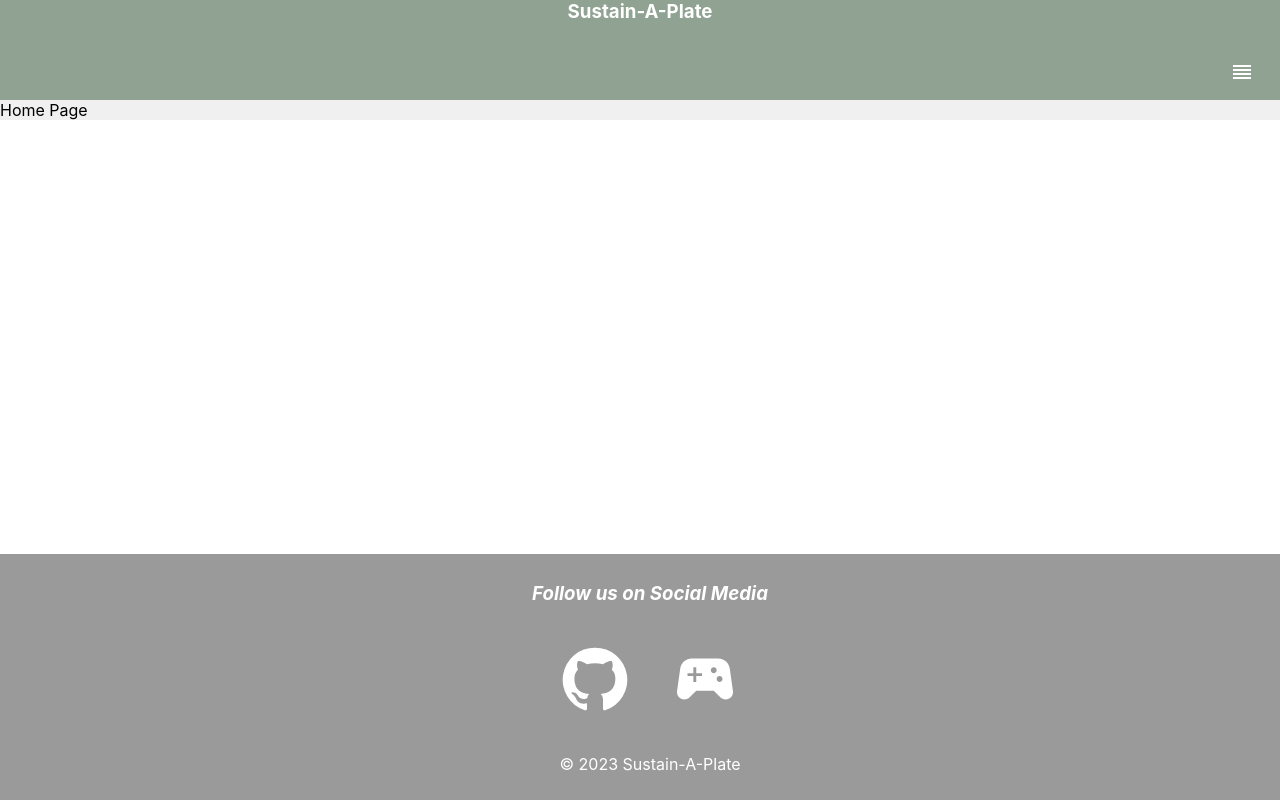
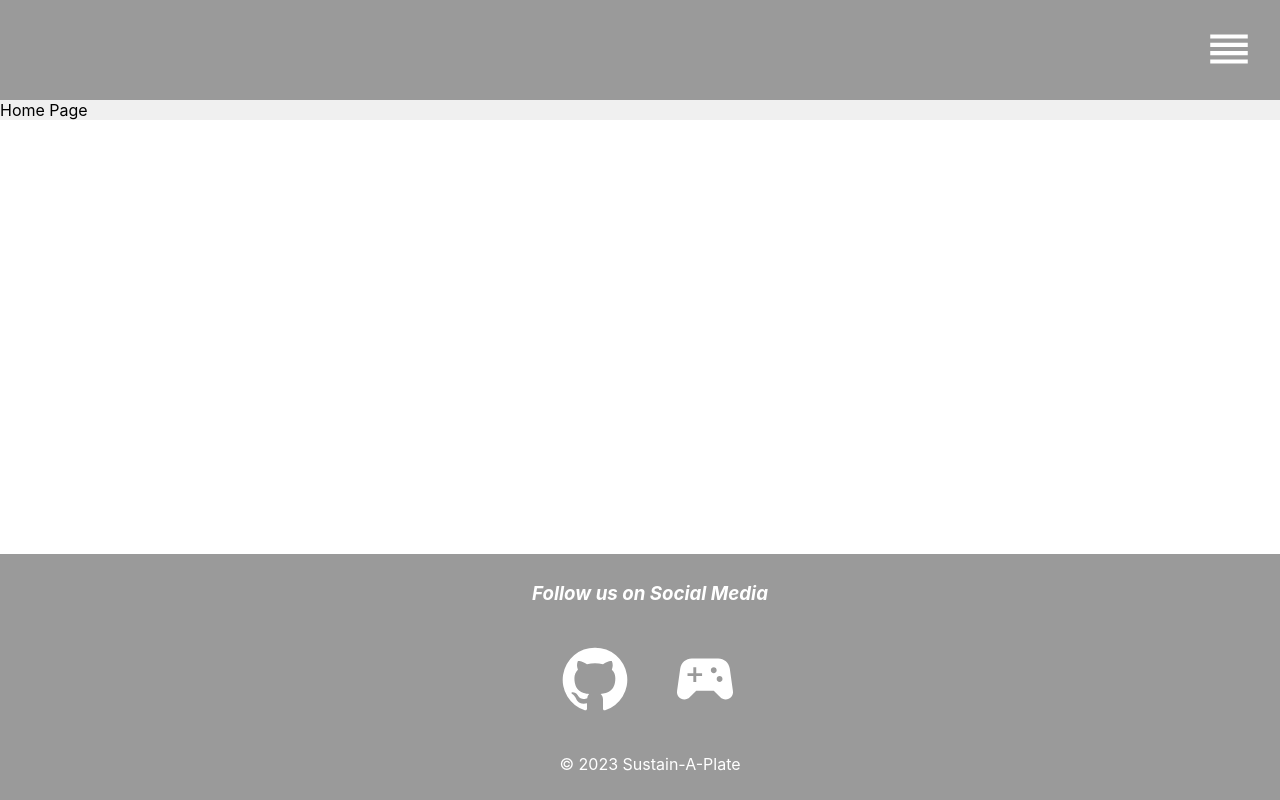
Before and after one commit to Will-Riffe/Sustain-A-Plate, a React (Create React App) app in the folder client/: page / in a window 1280 px wide. Built offline with nearby package versions, Linux system fonts and the light colour scheme.

Commit message:
Reverted on navbar

```diff
--- a/client/src/components/Navbar/Navbar.css
+++ b/client/src/components/Navbar/Navbar.css
@@ -1,22 +1,16 @@
 .navbar {
     width: 100%;
     height: 100px;
-    background: #90a292;
+    background: #9a9a9a;
   }
 
   .links {
+    width: 100%;
+    height: 100%;
     display: flex;
-    flex-direction: column;
+    align-items: center;
     justify-content: center;
-    align-items: center;
-    gap: 10px;
-    overflow: hidden;
-    max-height:0;
-    transition: max-height 0.3s ease;
-  }
-
-  .links.expanded {
-    max-height: 200px; /* Adjust the value as needed to show all links */
+    color: white;
   }
 
   .navbar a {
@@ -34,7 +28,9 @@
     justify-content: flex-end;
   }
 
-
+  .toggleButton svg {
+    font-size: 50px;
+  }
   .toggleButton button {
     margin-right: 20px;
     background-color: transparent;
@@ -57,15 +53,3 @@
     width: 100%;
     text-align: center;
   }
-
-
-
-  .centered-content {
-    flex: 1;
-    text-align: center;
-    color:white;
-  }
-
-.centered-content h3 {
-    margin: 0;
-}
--- a/client/src/components/Navbar/Navbar.js
+++ b/client/src/components/Navbar/Navbar.js
@@ -14,12 +14,7 @@ function NavBar() {
     }, [location])
 
     return (
-    <div className="navbar">
-
-        {/* Centered h3 element */}
-        <div className="centered-content">
-            <h3>Sustain-A-Plate</h3>
-        </div>
+    <div className="navbar" id={expandNavbar ? "open" : "close"}>
 
         {/* responsive accordian */}
         <div className="toggleButton">
@@ -31,9 +26,8 @@ function NavBar() {
             </button>
         </div>
 
-
         {/* navbar links */}
-        <div className={`links ${expandNavbar ? "expanded" : ""}`}>
+        <div className="links">
             <Link to="/">Home</Link>
             <Link to="/profile">Profile</Link>
             <Link to="/login">Login</Link>
```
